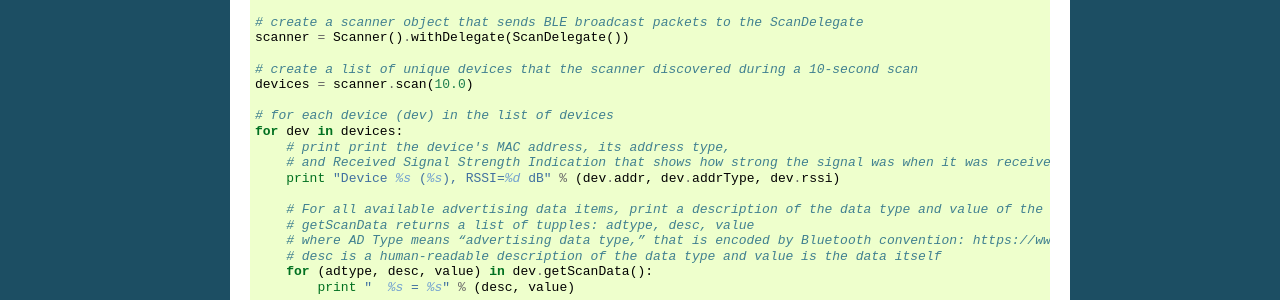
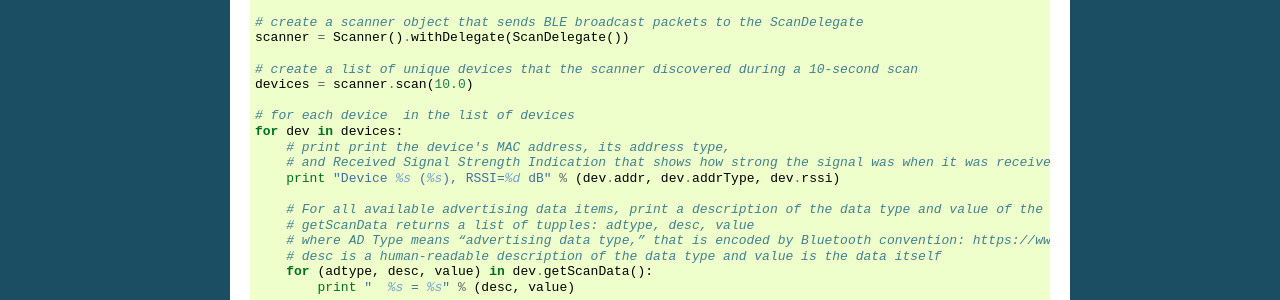
Before and after one commit to IanHarvey/bluepy, a Sphinx documentation site: the page built from docs/scanner.rst, in a window 1280 px wide. Shown: the part 1301-1601 px from the top of the page. Built offline with Sphinx 7.4.7, drawn with Linux system fonts in a browser that asks for light colours; pages that are not in the unit, such as notebooks, are missing from menus.

Commit message:
Update scanner.rst

```diff
--- a/docs/scanner.rst
+++ b/docs/scanner.rst
@@ -92,7 +92,7 @@ Basic code to run a LE device scan follows this example::
     # create a list of unique devices that the scanner discovered during a 10-second scan
     devices = scanner.scan(10.0)
 
-    # for each device (dev) in the list of devices
+    # for each device  in the list of devices
     for dev in devices:
         # print print the device's MAC address, its address type,
         # and Received Signal Strength Indication that shows how strong the signal was when it was received.
```
